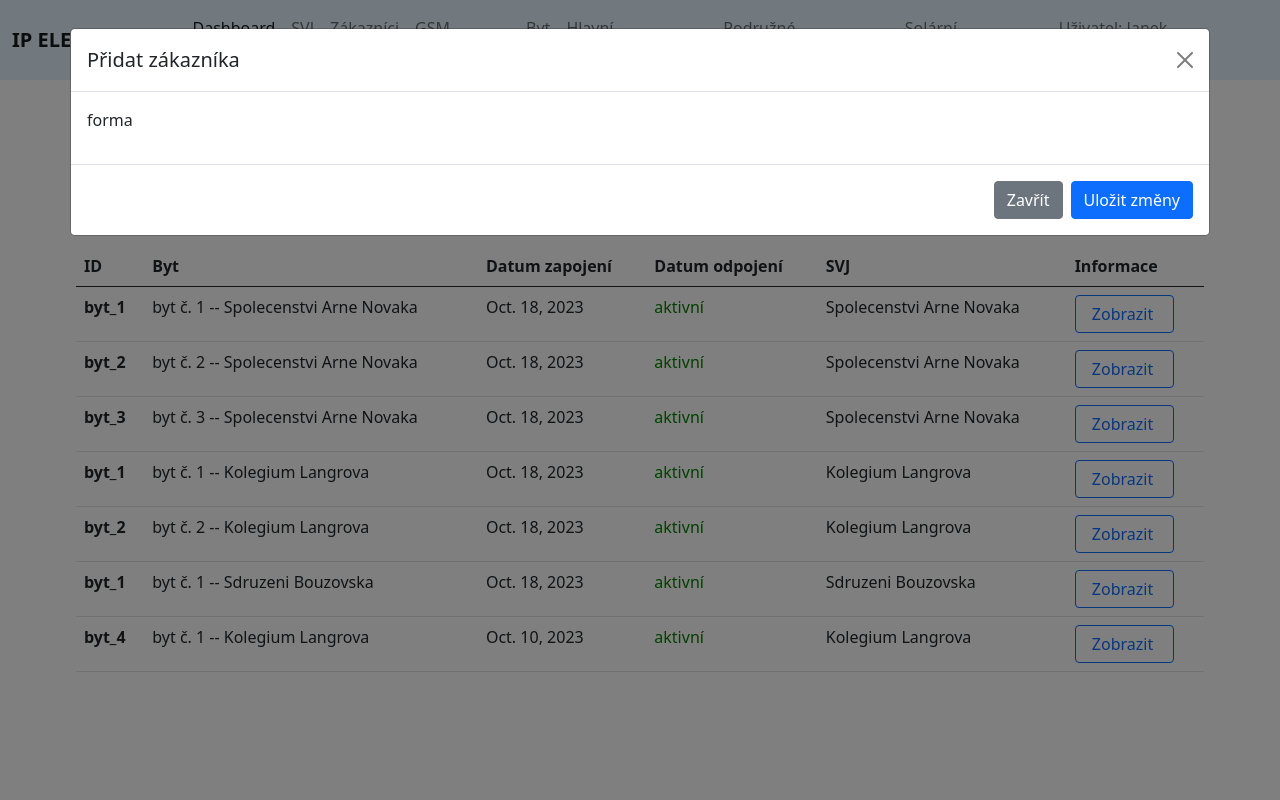
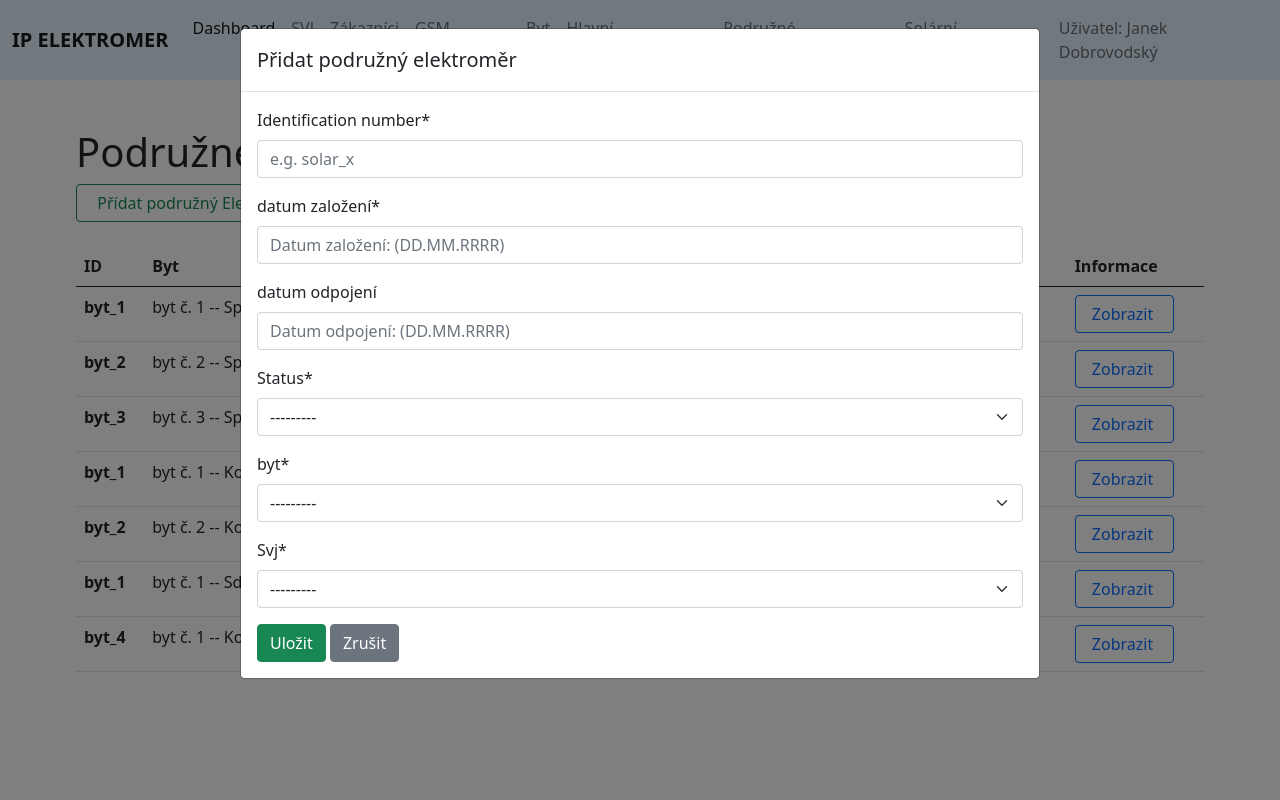
Before and after one commit to michsko/ip_elektromer, a Django app: page /sub_electrometers in a window 1280 px wide, after a click on "Přídat podružný Elektroměr". Run offline with Django 4.2, Linux system fonts and the light colour scheme; data comes from the database, SQL or seed files in the repository; both versions use the stored data as it was after the commit; parts of the project's set-up code (start-up, migrations or seed data) failed here and were passed over; some libraries are stand-ins or nearby versions.

Commit message:
modals in CRUD operations

```diff
--- a/elektromer_app/forms.py
+++ b/elektromer_app/forms.py
@@ -1,3 +1,4 @@
+from django import forms
 from django.forms import ModelForm
 from .models import Svj
 from .models import Customer
@@ -21,12 +22,72 @@
 		model = Customer
 		fields = '__all__'
 
+		labels = {
+		'name': 'Jméno',
+		'surname': 'Příjmení',
+		'phone': 'Telefon',
+		'address_street': 'Bydliště - ulice',
+		'address_orientation_number': 'Bydliště - číslo orientační',
+		'address_number_subscription': 'Bydliště - číslo popisné',
+		'address_city': 'Bydliště - město',
+		'address_postal_code': 'Bydliště - PSČ',
+		'contract_number': 'Číslo smlouvy',
+
+
+		}
+
+		widgets = {'klub': forms.Select(attrs={'class': 'form-control'}),
+		'name': forms.TextInput(attrs={'class': 'form-control', 'placeholder': 'Jméno:',}),
+		'surname': forms.TextInput(attrs={'class': 'form-control', 'placeholder': 'Příjmení:',}),
+		'telefon': forms.TextInput(attrs={'class': 'form-control', 'placeholder':'Telefonní číslo:'}),
+		'email': forms.EmailInput(attrs={'class': 'form-control', 'placeholder': 'Email:',}),
+
+		'datum_date': forms.DateInput(attrs={'class': 'form-control', 'placeholder': 'Datum narození: (RRRR-MM-DD)',}),
+
+
+		'address_street': forms.Textarea(attrs={'class': 'form-control', 'placeholder': 'Adresa:',}),
+		'address_orientation_number': forms.NumberInput(attrs={'class': 'form-control', }),
+		'address_number_subscription': forms.NumberInput(attrs={'class': 'form-control', }),
+		'address_city': forms.Textarea(attrs={'class': 'form-control', 'placeholder': 'Adresa:',}),
+		'address_postal_code': forms.NumberInput(attrs={'class': 'form-control', 'placeholder': 'e.g. 10200:',}),
+
+		'rodne_cislo': forms.NumberInput(attrs={'class': 'form-control',}),
+
+		'zdravotni_prohlidka': forms.DateInput(attrs={'class': 'form-control', 'placeholder': 'Zdravotní prohlídka DO: (RRRR-MM-DD)',}),
+		'registr_csar': forms.CheckboxInput(attrs={'class': 'form-check form-check-inline'}),
+		'registr_zavodni_csar': forms.CheckboxInput(attrs={'class': 'form-check form-check-inline'}),
+		'registr_wrrc': forms.CheckboxInput(attrs={'class': 'form-check form-check-inline'}),
+		'tanecnik': forms.CheckboxInput(attrs={'class': 'form-check form-check-inline'}),
+		'trener': forms.CheckboxInput(attrs={'class': 'form-check form-check-inline'}),
+		'porotce': forms.CheckboxInput(attrs={'class': 'form-check form-check-inline'}),
+		'odborny_dozor': forms.CheckboxInput(attrs={'class': 'form-check form-check-inline'})
+		}
+
 
 
 class Gsm_modulForm(ModelForm):
 	class Meta:
 		model = Gsm_modul
 		fields = '__all__'
+
+		labels = {'from_date':'datum založení',
+				  'to_date' : 'datum odpojení',
+
+
+					}
+
+
+		widgets = {
+
+		'identification_number': forms.TextInput(attrs={'class': 'form-control', 'placeholder':'e.g. solar_x',}),
+		'from_date': forms.DateInput(attrs={'class': 'form-control', 'placeholder': 'Datum založení: (DD.MM.RRRR)',}),
+		'to_date': forms.DateInput(attrs={'class': 'form-control', 'placeholder': 'Datum odpojení: (DD.MM.RRRR)',}),
+		'status': forms.Select(attrs={'class': 'form-control'}),
+		'svj': forms.Select(attrs={'class': 'form-control'}),
+
+		}
+
+
 
 
 
@@ -36,11 +97,54 @@
 		fields = '__all__'
 
 
+		labels = {'flat':'byt číslo',
+				  'from_date':'datum založení',
+				  'to_date' : 'datum odpojení',
+				  'owner' : 'majitel',
+				  'owner_from_date': 'majitel od',
+				  'owner_to_date': 'majitel do',
+
+					}
+
+
+		widgets = {
+
+		'flat_number': forms.TextInput(attrs={'class': 'form-control', 'placeholder':'e.g. solar_x',}),
+		'from_date': forms.DateInput(attrs={'class': 'form-control', 'placeholder': 'Datum založení: (DD.MM.RRRR)',}),
+		'to_date': forms.DateInput(attrs={'class': 'form-control', 'placeholder': 'Datum odpojení: (DD.MM.RRRR)',}),
+		'status': forms.Select(attrs={'class': 'form-control'}),
+		'gsm_modul': forms.Select(attrs={'class': 'form-control'}),
+		'owner': forms.Select(attrs={'class': 'form-control'}),
+		'owner_from_date': forms.DateInput(attrs={'class': 'form-control', 'placeholder': 'Majitel od: (DD.MM.RRRR)',}),
+		'owner_to_date': forms.DateInput(attrs={'class': 'form-control', 'placeholder': 'Majitel do: (DD.MM.RRRR)',}),
+		'svj': forms.Select(attrs={'class': 'form-control'}),
+
+		}
+
+
 
 class Main_electrometerForm(ModelForm):
 	class Meta:
 		model = Main_electrometer
 		fields = '__all__'
+
+
+		labels = {'from_date':'datum založení',
+				  'to_date' : 'datum odpojení',
+
+
+					}
+
+
+		widgets = {
+
+		'identification_number': forms.TextInput(attrs={'class': 'form-control', 'placeholder':'e.g. solar_x',}),
+		'from_date': forms.DateInput(attrs={'class': 'form-control', 'placeholder': 'Datum založení: (DD.MM.RRRR)',}),
+		'to_date': forms.DateInput(attrs={'class': 'form-control', 'placeholder': 'Datum odpojení: (DD.MM.RRRR)',}),
+		'status': forms.Select(attrs={'class': 'form-control'}),
+		'svj': forms.Select(attrs={'class': 'form-control'}),
+
+		}
 
 
 
@@ -49,10 +153,45 @@
 		model = Sub_electrometer
 		fields = '__all__'
 
+		labels = {'from_date':'datum založení',
+				  'to_date' : 'datum odpojení',
+				  'flat' : 'byt',
+
+					}
+
+
+		widgets = {
+
+		'identification_number': forms.TextInput(attrs={'class': 'form-control', 'placeholder':'e.g. solar_x',}),
+		'from_date': forms.DateInput(attrs={'class': 'form-control', 'placeholder': 'Datum založení: (DD.MM.RRRR)',}),
+		'to_date': forms.DateInput(attrs={'class': 'form-control', 'placeholder': 'Datum odpojení: (DD.MM.RRRR)',}),
+		'status': forms.Select(attrs={'class': 'form-control'}),
+		'flat': forms.Select(attrs={'class': 'form-control'}),
+		'svj': forms.Select(attrs={'class': 'form-control'}),
+
+		}
+
 
 
 
 class Solar_electrometerForm(ModelForm):
 	class Meta:
-		model = Main_electrometer
+		model = Solar_electrometer
 		fields = '__all__'
+
+
+		labels = {'from_date':'datum založení',
+				  'to_date' : 'datum odpojení',
+
+					}
+
+
+		widgets = {
+
+		'identification_number': forms.TextInput(attrs={'class': 'form-control', 'placeholder':'e.g. solar_x',}),
+		'from_date': forms.DateInput(attrs={'class': 'form-control', 'placeholder': 'Datum založení: (DD.MM.RRRR)',}),
+		'to_date': forms.DateInput(attrs={'class': 'form-control', 'placeholder': 'Datum odpojení: (DD.MM.RRRR)',}),
+		'status': forms.Select(attrs={'class': 'form-control'}),
+		'svj': forms.Select(attrs={'class': 'form-control'}),
+
+		}
--- a/elektromer_app/views.py
+++ b/elektromer_app/views.py
@@ -1,5 +1,7 @@
 from django.shortcuts import render
+from django.shortcuts import redirect
 from django.http import HttpResponse
+from django.contrib import messages
 from .models import Svj
 from .models import Customer
 from .models import Gsm_modul
@@ -51,20 +53,37 @@
 
 	all_customers = Customer.objects.all()
 
+	form = CustomerForm()
 
-	return render (request, 'elektromer_app/customers.html', {'all_customers': all_customers,})
+	return render (request, 'elektromer_app/customers.html', {'all_customers': all_customers, 'form': form, })
 
 
 
 def customer_add(request):
-	form = CustomerForm()
+
+	submitted=False
+
 	if request.method == 'POST':
 		form=CustomerForm(request.POST)
+
 		if form.is_valid():
 			form.save()
-			return redirect('/customers')
+			messages.success(request,("Zákazník byl úspěšně přidán."))
 
-	return render(request, 'elektromer_app/customers.html', {'form': form,})
+		else:
+
+			messages.error(request, ("Zkontrolujte prosím údaje zda jsou správné"))
+
+		return redirect("customers")
+
+	else:
+
+		form = CustomerForm()
+		if 'submitted' in request.GET:
+			submitted = True
+
+	return render(request, 'elektromer_app/gsm_moduls.html', {'form': form, 'submitted': submitted,})
+
 
 
 
@@ -85,12 +104,9 @@
 
 def customer_delete(request, pk):
 	customer = Customer.objects.get(id=pk)
-	if request.method == "POST":
-		customer.delete()
-
-
-	return render(request, 'elektromer_app/customer.html', {'customer': customer})
-
+	customer.delete()
+	messages.success(request("Zákazník byl úspěšně smazán."))
+	return redirect('/customers')
 
 
 
@@ -121,19 +137,36 @@
 def gsm_moduls(request):
 
 	all_gsm_moduls = Gsm_modul.objects.all()
+	form = Gsm_modulForm()
 
-	return render (request, 'elektromer_app/gsm_moduls.html', {'all_gsm_moduls': all_gsm_moduls})
+	return render (request, 'elektromer_app/gsm_moduls.html', {'all_gsm_moduls': all_gsm_moduls, 'form': form})
 
 
 def gsm_modul_add(request):
-	form = Gsm_modulForm()
+
+
+	submitted=False
+
 	if request.method == 'POST':
 		form=Gsm_modulForm(request.POST)
+
 		if form.is_valid():
 			form.save()
-			return redirect('/gsm_moduls')
+			messages.success(request,("Gsm modul byl úspěšně přidán."))
 
-	return render(request, 'elektromer_app/gsm_modul_form.html', {'form': form,})
+		else:
+
+			messages.error(request, ("Zkontrolujte prosím údaje zda jsou správné"))
+
+		return redirect("gsm_moduls")
+
+	else:
+
+		form = Gsm_modulForm()
+		if 'submitted' in request.GET:
+			submitted = True
+
+	return render(request, 'elektromer_app/gsm_moduls.html', {'form': form, 'submitted': submitted,})
 
 
 
@@ -154,11 +187,9 @@
 def gsm_modul_delete(request, pk):
 
 	gsm_modul = Gsm_modul.objects.get(id=pk)
-	if request.method == "POST":
-		gsm_modul.delete()
-
-
-	return render(request, 'elektromer_app/gsm_moduls.html', {'gsm_modul': gsm_modul})
+	gsm_modul.delete()
+	messages.success(request("Gsm modul byl úspěšně smazán."))
+	return redirect('/gsm_moduls')
 
 
 
@@ -183,20 +214,35 @@
 def main_electrometers(request):
 
 	all_main_electrometers = Main_electrometer.objects.all()
+	form = Main_electrometerForm()
 
-	return render (request, 'elektromer_app/main_electrometers.html', {'all_main_electrometers': all_main_electrometers})
+	return render (request, 'elektromer_app/main_electrometers.html', {'all_main_electrometers': all_main_electrometers, 'form': form, })
 
 
 def main_electrometer_add(request):
 
-	form = Main_electrometerForm()
+	submitted=False
+
 	if request.method == 'POST':
 		form=Main_electrometerForm(request.POST)
+
 		if form.is_valid():
 			form.save()
-			return redirect('/main_electrometers')
+			messages.success(request,("Hlavní elektroměr byl úspěšně přidán."))
 
-	return render(request, 'elektromer_app/main_electrometer_form.html', {'form': form,})
+		else:
+
+			messages.error(request, ("Zkontrolujte prosím údaje zda jsou správné"))
+
+		return redirect("main_electrometers")
+
+	else:
+
+		form = Main_electrometerForm()
+		if 'submitted' in request.GET:
+			submitted = True
+
+	return render(request, 'elektromer_app/main_electrometers.html', {'form': form, 'submitted': submitted,})
 
 
 def main_electrometer_update(request, pk):
@@ -219,12 +265,9 @@
 def main_electrometer_delete(request, pk):
 
 	main_electrometer = Main_electrometer.objects.get(id=pk)
-	if request.method == "POST":
-		gsm_modul.delete()
-
-
-	return render (request, 'elektromer_app/main_electrometer.html', {'main_electrometer': main_electrometer})
-
+	main_electrometer.delete()
+	messages.success(request("Hlavní elektroměr byl úspěšně smazán."))
+	return redirect('/main_electrometers')
 
 
 
@@ -242,20 +285,36 @@
 
 	all_sub_electrometers = Sub_electrometer.objects.all()
 
-	return render (request, 'elektromer_app/sub_electrometers.html', {'all_sub_electrometers': all_sub_electrometers})
+	form = Sub_electrometerForm()
+
+	return render (request, 'elektromer_app/sub_electrometers.html', {'all_sub_electrometers': all_sub_electrometers, 'form': form})
 
 
 
 def sub_electrometer_add(request):
 
-	form = Sub_electrometerForm()
+	submitted=False
+
 	if request.method == 'POST':
 		form=Sub_electrometerForm(request.POST)
+
 		if form.is_valid():
 			form.save()
-			return redirect('/sub_electrometers')
+			messages.success(request,("Podružný elektroměr byl úspěšně přidán."))
 
-	return render(request, 'elektromer_app/sub_electrometer_form.html', {'form': form,})
+		else:
+
+			messages.error(request, ("Zkontrolujte prosím údaje zda jsou správné"))
+
+		return redirect("sub_electrometers")
+
+	else:
+
+		form = Sub_electrometerForm()
+		if 'submitted' in request.GET:
+			submitted = True
+
+	return render(request, 'elektromer_app/sub_electrometers.html', {'form': form, 'submitted': submitted})
 
 
 def sub_electrometer_update(request, pk):
@@ -276,11 +335,9 @@
 def sub_electrometer_delete(request, pk):
 
 	sub_electrometer = Sub_electrometer.objects.get(id=pk)
-	if request.method == "POST":
-		gsm_modul.delete()
-
-
-	return render (request, 'elektromer_app/sub_electrometer.html', {'sub_electrometer': sub_electrometer})
+	sub_electrometer.delete()
+	messages.success(request("Podružný elektroměr byl úspěšně smazán."))
+	return redirect('/sub_electrometers')
 
 
 
@@ -299,25 +356,35 @@
 	all_solar_electrometers = Solar_electrometer.objects.all()
 
 	form = Solar_electrometerForm()
-	if request.method == 'POST':
-		form=Solar_electrometerForm(request.POST)
-		if form.is_valid():
-			form.save()
-			return redirect('/solar_electrometers')
 
 	return render (request, 'elektromer_app/solar_electrometers.html', {'all_solar_electrometers': all_solar_electrometers, 'form': form, })
 
 
 def solar_electrometer_add(request):
 
-	form = Solar_electrometerForm()
+
+	submitted=False
+
 	if request.method == 'POST':
 		form=Solar_electrometerForm(request.POST)
+
 		if form.is_valid():
 			form.save()
-			return redirect('/solar_electrometers')
+			messages.success(request,("Solární elektroměr byl úspěšně přidán."))
 
-	return render(request, 'elektromer_app/solar_electrometers.html', {'form': form,})
+		else:
+
+			messages.error(request, ("Zkontrolujte prosím údaje zda jsou správné"))
+
+		return redirect("solar_electrometers")
+
+	else:
+
+		form = Solar_electrometerForm()
+		if 'submitted' in request.GET:
+			submitted = True
+
+	return render(request, 'elektromer_app/solar_electrometers.html', {'form': form, 'submitted': submitted})
 
 
 def solar_electrometer_update(request, pk):
@@ -329,18 +396,19 @@
 		form=Solar_electrometerForm(request.POST, instance=solar_electrometer)
 		if form.is_valid():
 			form.save()
-			return redirect('/solar_electrometers')
+			return redirect('solar_electrometers')
 
 
 
 def solar_electrometer_delete(request, pk):
 
 	solar_electrometer = Solar_electrometer.objects.get(id=pk)
-	if request.method == "POST":
-		gsm_modul.delete()
+	solar_electrometer.delete()
+	messages.success(request,("Solární elektroměr byl úspěšně smazán."))
+
+	return redirect('solar_electrometers')
 
 
-	return render (request, 'elektromer_app/solar_electrometer.html', {'solar_electrometer': solar_electrometer})
 
 
 """
--- a/templates/elektromer_app/base.html
+++ b/templates/elektromer_app/base.html
@@ -1,4 +1,4 @@
-
+{% load static %}
 {% load i18n %}
 {% language 'cz' %}
 
@@ -22,11 +22,25 @@
 	    <link href="https://cdn.jsdelivr.net/npm/bootstrap@5.0.2/dist/css/bootstrap.min.css" rel="stylesheet" integrity="sha384-EVSTQN3/azprG1Anm3QDgpJLIm9Nao0Yz1ztcQTwFspd3yD65VohhpuuCOmLASjC" crossorigin="anonymous">
 
 
+	    <link rel='icon' href="{% static 'images/favicon/favicon.ico' %}">
 
 	  </head>
 	  <body>
 
 	  {% include "elektromer_app/navbar.html" %}
+	  {% if messages %}
+  	   {% for message in messages %}
+	  <div class="container" style="width: 50%">
+        <br/>
+
+            <div class="alert alert-warning alert-dismissible fade show" role="alert">
+       {{ message }}
+              <button type="button" class="btn-close" data-bs-dismiss="alert" aria-label="Close"></button>
+            </div>
+        <br/><br/><br/>
+      </div>
+       {% endfor %}
+       {% endif %}
 
 	  	{% block content %}
 
--- a/templates/elektromer_app/sub_electrometers.html
+++ b/templates/elektromer_app/sub_electrometers.html
@@ -15,27 +15,29 @@
 
 
 <div class="modal" id="subModal" tabindex="-1">
-  <div class="modal-dialog modal-xl">
+
+  <div class="modal-dialog modal-lg">
     <div class="modal-content">
       <div class="modal-header">
-        <h5 class="modal-title">Přidat zákazníka </h5>
-        <button type="button" class="btn-close" data-bs-dismiss="modal" aria-label="Close"></button>
-      </div>
-      <div class="modal-body">
-
-
-        <p> forma </p>
-
-
+        <h5 class="modal-title">Přidat podružný elektroměr </h5>
 
       </div>
-      <div class="modal-footer">
-        <button type="button" class="btn btn-secondary" data-bs-dismiss="modal">Zavřít</button>
-        <button type="button" class="btn btn-primary">Uložit změny</button>
-      </div>
+      <form id="solar_form" action='{% url "sub_electrometer_add" %}' enctype="multipart/form-data" method="POST">
+      	<div class="modal-body">
+     {% load crispy_forms_tags %}
+
+	{% csrf_token %}
+
+    {{ form|crispy}}
+
+      <button type="submit" class="btn btn-success">Uložit</button>
+      <button type="button" class="btn btn-secondary" data-bs-dismiss='modal'>Zrušit</button>
+  </div>
+</form>
     </div>
   </div>
 </div>
+
 
 	<br><br>
 
@@ -63,7 +65,7 @@
 				      {% if sub_electrometer.to_date == None %}
 				      <td class="aktivni" style="color: green;"> aktivní </td>
 				      {% else %}
-				      <td class="ukoncene" style="color: red;">{{svj.to_date}}</td>
+				      <td class="ukoncene" style="color: red;">{{sub_electrometer.to_date}}</td>
 				      {% endif %}
 				       <td>{{sub_electrometer.svj}}</td>
 
```
Also changed, not shown: elektromer/settings.py (+7 -0 lines), templates/elektromer_app/customers.html (+17 -13 lines), templates/elektromer_app/gsm_moduls.html (+16 -15 lines), templates/elektromer_app/main_electrometers.html (+16 -15 lines), templates/elektromer_app/solar_electrometer.html (+2 -8 lines), templates/elektromer_app/solar_electrometers.html (+11 -11 lines), templates/elektromer_app/solar_form.html (added, +15 -0 lines), db.sqlite3, static/images/favicon/favicon.ico (added).
